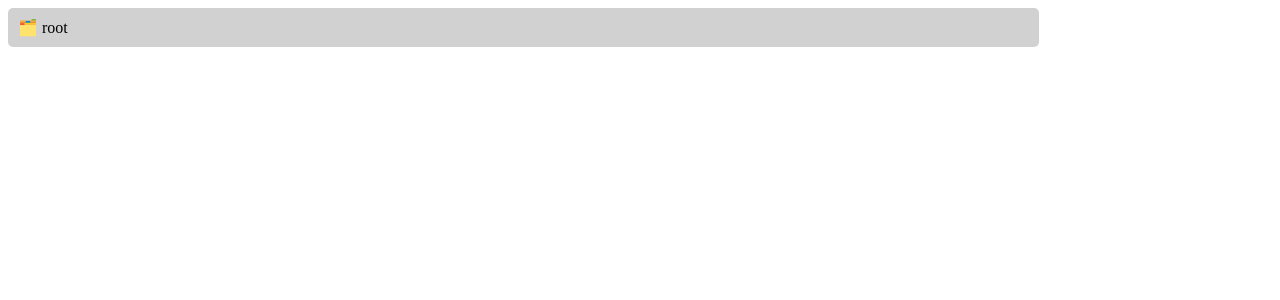
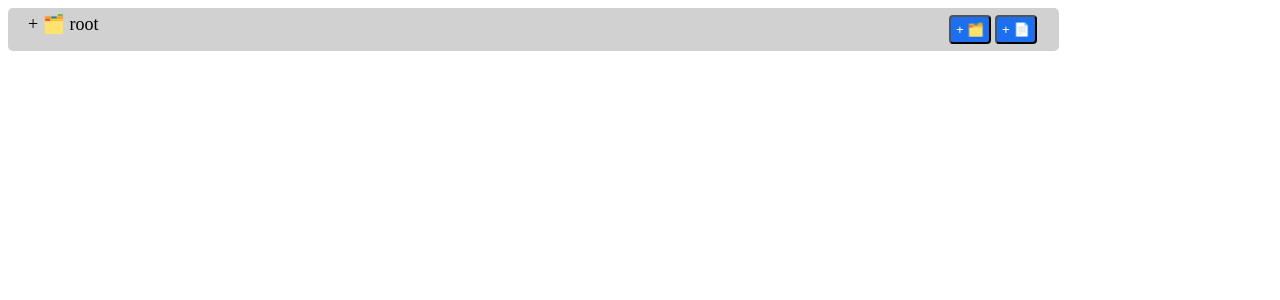
Before and after one commit to AachhyoSama/file-expand-react, a React (Vite) app: page / in a window 1280 px wide. Shown: the top 300 px of the page. Built offline with nearby package versions, Linux system fonts and the light colour scheme.

Commit message:
expand and add new folder

```diff
--- a/src/App.jsx
+++ b/src/App.jsx
@@ -1,9 +1,10 @@
+import { useState } from "react";
 import Folder from "./components/Folder";
 import explorer from "./data/folderData";
-import "./index.css";
 
-function App() {
+const App = () => {
+    const [explorerData, setExplorerData] = useState(explorer);
     return <Folder explorer={explorer} />;
-}
+};
 
 export default App;
--- a/src/components/Folder.jsx
+++ b/src/components/Folder.jsx
@@ -1,21 +1,76 @@
 import { useState } from "react";
 
-function Folder({ explorer }) {
+const Folder = ({ explorer }) => {
     const [expand, setExpand] = useState(false);
+    const [showInput, setShowInput] = useState({
+        visible: false,
+        isFolder: null,
+    });
+
+    const handleAddFolder = (e, isFolder) => {
+        e.stopPropagation();
+        setExpand(true);
+        setShowInput({
+            visible: true,
+            isFolder,
+        });
+    };
+
+    const onAddFolder = (e) => {
+        // 13 is the code for "Enter" button on keyboard
+        if (e.keyCode == 13 && e.target.value) {
+            // close the input
+            setShowInput({ ...showInput, visible: false });
+        }
+    };
 
     if (explorer.isFolder) {
         return (
-            <div>
+            <div className="container">
                 <div className="folder" onClick={() => setExpand(!expand)}>
-                    <span>🗂️ {explorer.name}</span>
+                    <span>
+                        {expand ? "-" : "+"} 🗂️ {explorer.name}
+                    </span>
+                    <div>
+                        <button
+                            className="folder-button"
+                            onClick={(e) => handleAddFolder(e, true)}
+                        >
+                            + 🗂️
+                        </button>
+                        <button
+                            className="folder-button"
+                            onClick={(e) => handleAddFolder(e, false)}
+                        >
+                            + 📄
+                        </button>
+                    </div>
                 </div>
 
+                {/* this is the part to be expanded */}
                 <div
                     style={{
                         marginLeft: 25,
                         display: expand ? "block" : "none",
                     }}
                 >
+                    {showInput.visible && (
+                        <span>
+                            {showInput.isFolder ? "🗂️" : "📄"}
+                            <input
+                                className="inputContainer"
+                                type="text"
+                                autoFocus
+                                onBlur={() => {
+                                    setShowInput({
+                                        ...showInput,
+                                        visible: false,
+                                    });
+                                }}
+                                onKeyDown={onAddFolder}
+                            />
+                        </span>
+                    )}
                     {explorer.items.map((item) => (
                         <Folder explorer={item} key={item.id} />
                     ))}
@@ -29,6 +84,6 @@ function Folder({ explorer }) {
             </div>
         );
     }
-}
+};
 
 export default Folder;
--- a/src/index.css
+++ b/src/index.css
@@ -1,8 +1,38 @@
+.container {
+    font-size: 18px;
+}
+
 .folder {
+    display: flex;
+    flex-direction: row;
+    justify-content: space-between;
     cursor: pointer;
     background-color: rgb(209, 209, 209);
-    padding: 10px;
+    padding: 5px 20px;
     border-radius: 5px;
     margin-bottom: 5px;
     width: 80%;
 }
+
+.file {
+    cursor: pointer;
+    padding: 7px;
+    margin-bottom: 5px;
+    width: 80%;
+    border-bottom: 1px solid black;
+}
+
+.folder-button {
+    cursor: pointer;
+    margin: 2px;
+    background-color: rgb(28, 112, 239);
+    color: white;
+    padding: 5px;
+    border-radius: 4px;
+}
+
+.inputContainer {
+    padding: 7px;
+    border-radius: 5px;
+    margin-bottom: 5px;
+}
```
